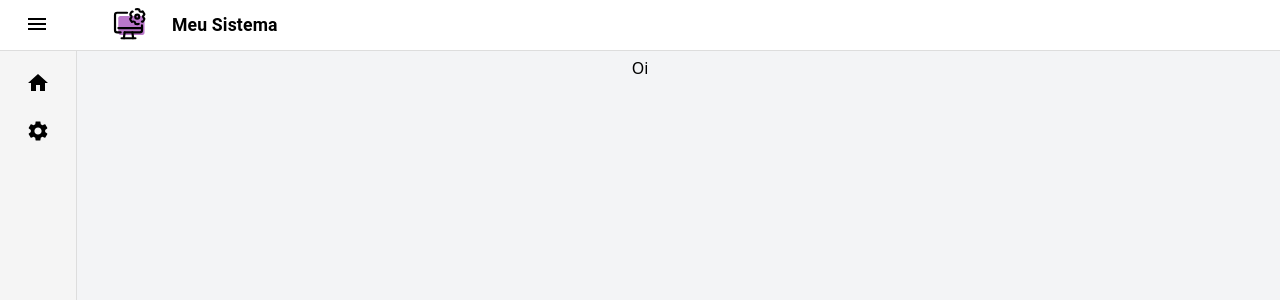
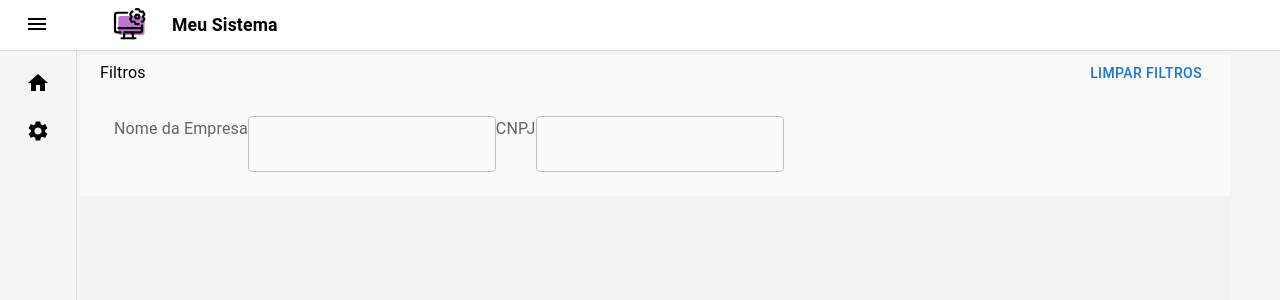
Before and after one commit to daylane/project-mcm, a React (Vite) app: page /cadastros/empresa in a window 1280 px wide. Shown: the top 300 px of the page. Built offline with nearby package versions, Linux system fonts and the light colour scheme.

Commit message:
tela empresas

```diff
--- a/src/components/Layout/index.jsx
+++ b/src/components/Layout/index.jsx
@@ -2,6 +2,8 @@ import { useState } from "react";
 import Header from "./Header";
 import Sidebar from "./SideBar"
 import { Outlet } from "react-router";
+import './style.css'
+
 
 
 const Layout = () => {
--- a/src/components/Layout/index.css
+++ b/src/components/Layout/style.css
@@ -4,8 +4,7 @@
 
 .layout-body {
   display: flex;
-  height: 100%;
-  padding-top: 60px; /* Espaço para o header fixo */
+  padding-top: 5px; /* Espaço para o header fixo */
 }
 
 .layout-body .content{
@@ -19,6 +18,7 @@
 
 .main-content {
   flex: 1;
-  padding: 16px;
+  padding: 10px;
+  margin-left: 30px;
   overflow-y: auto;
 }
--- a/src/pages/Cadastros/Empresas/indes.jsx
+++ /dev/null
@@ -1,9 +0,0 @@
-
-
-export default function Empresa (){
-
-
-    return (
-        <p>Oi</p>
-    );
-}
--- /dev/null
+++ b/src/pages/Cadastros/Empresas/index.jsx
@@ -0,0 +1,63 @@
+import { Box, Button, FormLabel, TextField, Typography } from "@mui/material";
+import './style.css'
+
+
+export default function Empresa (){
+
+
+    return (
+        <Box className='principal'>
+            <Box
+             position={'relative'}
+             sx={{ backgroundColor: '#FAFAFA' }}
+             gap={2}
+             padding={'0 10px '}
+             margin-top={'16px'}
+             margin-left={'40px'}
+            >
+
+            <Box className='boxGeral'>
+                <Box className='boxFiltro'>
+                    <Box className='conteudo'>
+                        <Typography>Filtros</Typography>
+                        <Box
+                         sx={(theme) => ({
+                            display: 'flex',
+                            flexDirection: 'row',
+                            gap: '10px',
+                            [theme.breakpoints.down('sm')]: {
+                            flexDirection: 'column',
+                            },
+                        })}
+                        >
+                            <Button
+                            startIcon={<></>}
+                            >
+                                Limpar Filtros
+                            </Button>
+                        </Box>
+                    </Box>
+
+                    <Box className="BoxConsulta">
+                        <Box className="boxSelects">
+                            <Box>
+                                <FormLabel>Nome da Empresa</FormLabel>
+                                <TextField
+                                type="text"
+                                />
+                            </Box>
+
+                            <Box>
+                                <FormLabel>CNPJ</FormLabel>
+                                <TextField
+                                type="text"
+                                />
+                            </Box>
+                        </Box>
+                    </Box>
+                </Box>
+            </Box>
+            </Box>
+        </Box>
+    );
+}
--- /dev/null
+++ b/src/pages/Cadastros/Empresas/style.css
@@ -0,0 +1,56 @@
+.principal {
+  background-color: #f2f2f2;
+  min-height: 100vh;
+  color: black;
+}
+
+.conteudo{
+    position: relative;
+    background-color: #fafafa;
+    gap: 2;
+    padding: 0 10px;
+
+}
+
+.boxGeral{
+  display: flex;
+  flex-direction: column;
+  color: black;
+}
+
+.boxFiltro {
+  width: 100%;
+  align-items: center;
+  display: flex;
+  flex-wrap: wrap;
+  align-content: center;
+  color: black;
+}
+
+.boxFiltro .conteudo{
+  display: flex;
+  justify-content: space-between;
+  align-items: center;
+  width: 100%;
+}
+
+.boxConsulta {
+  border-radius: 8px;
+  margin-top: 16px;
+  align-items: flex-start;
+  background-color: white;
+  width: 100%;
+  height: auto;
+  align-items: center;
+  display: flex;
+  box-shadow: 0 3px 10px rgb(0 0 0 / 0.2);
+  align-content: center;
+  color: black;
+}
+
+.boxSelects {
+  display: flex;
+  align-items: flex-start;
+  width: 100%;
+  padding: 24px;
+}
--- a/src/routes/routes.jsx
+++ b/src/routes/routes.jsx
@@ -2,7 +2,7 @@ import { BrowserRouter, Route, Routes } from "react-router";
 import Login from "../pages/Login";
 import Home from "../pages/Home";
 import Layout from "../components/Layout";
-import Empresa from "../pages/Cadastros/Empresas/indes";
+import Empresa from "../pages/Cadastros/Empresas";
 
 export default function Rotas() {
   return (
```
